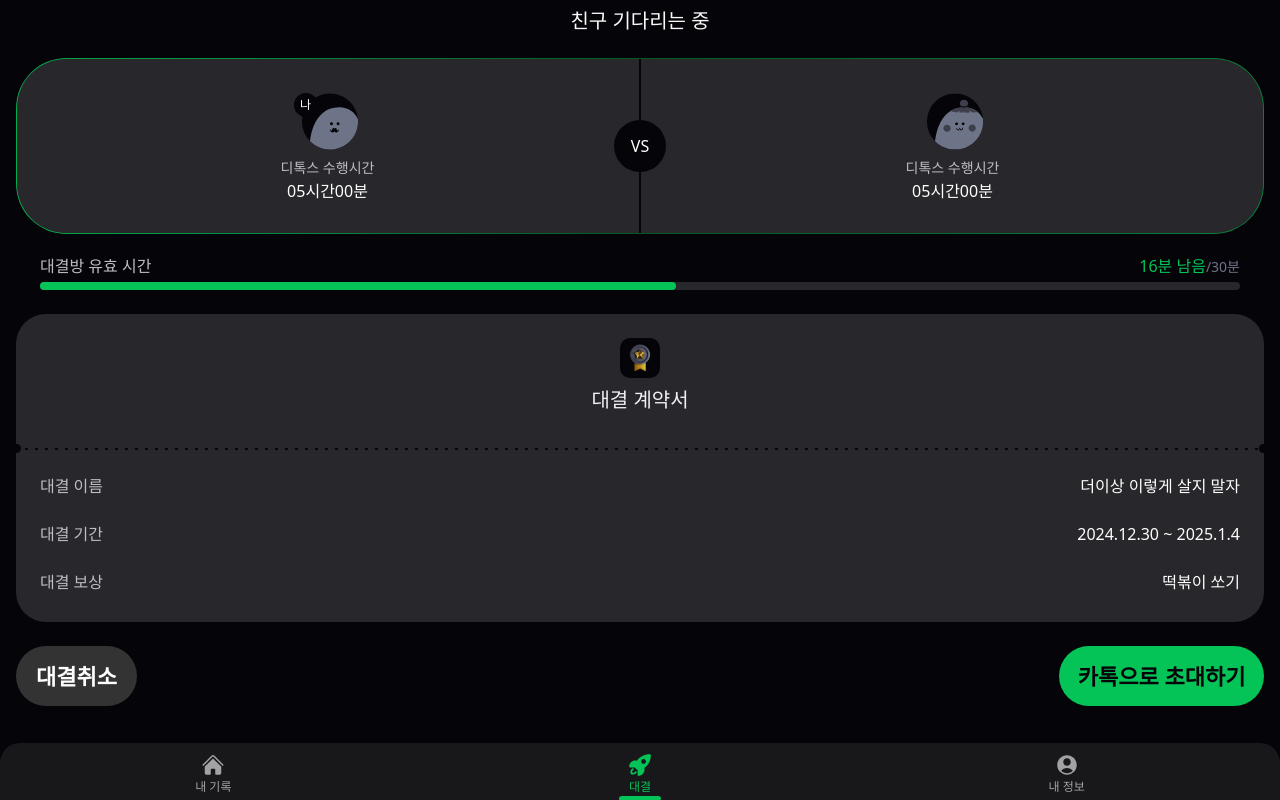
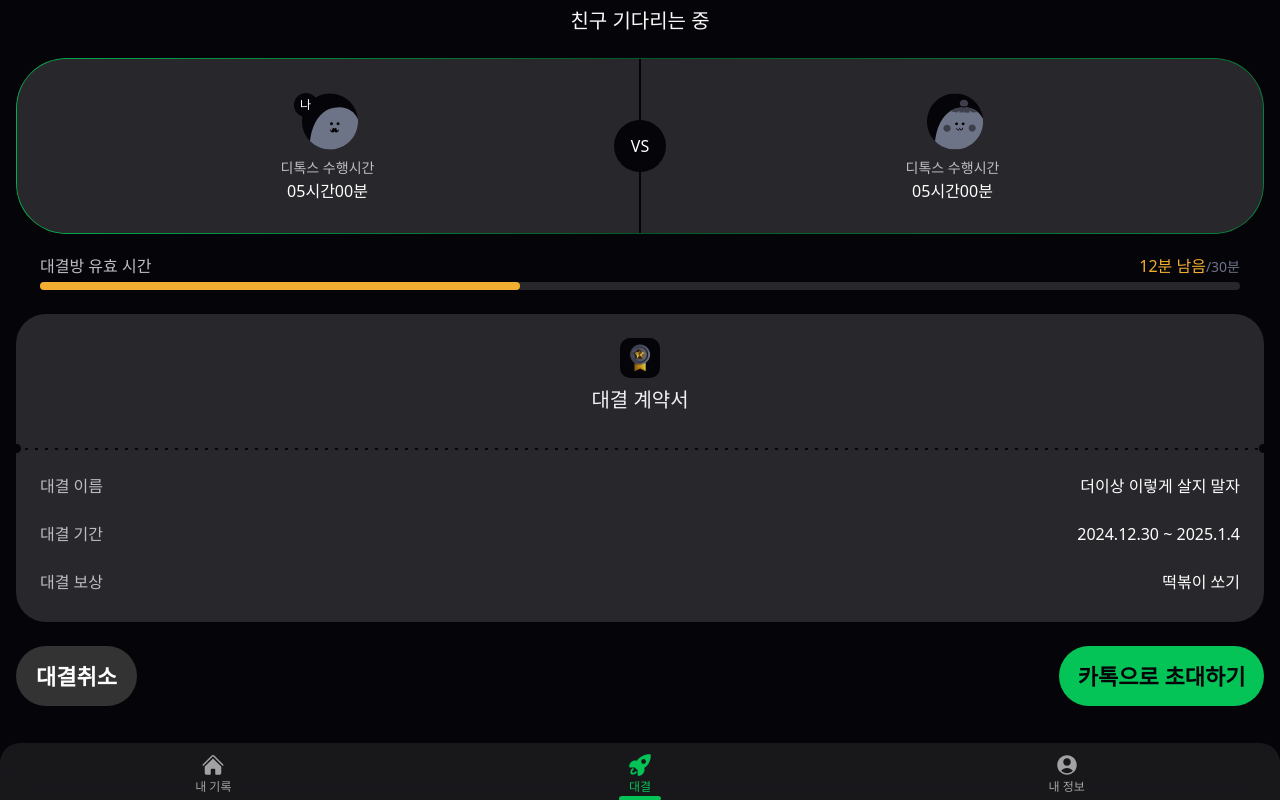
Before and after one commit to raon-code/apptitude-client, a React (Create React App) app: page /waitBattle in a window 1280 px wide. Built offline with nearby package versions, Linux system fonts and the light colour scheme.

Commit message:
[refactor] 프로그레스바 수정

```diff
--- a/src/pages/WaitBattle.jsx
+++ b/src/pages/WaitBattle.jsx
@@ -4,25 +4,14 @@ import Title from '@/components/Title';
 import VS from '@/components/VS';
 import { cls } from '@/libs/utils';
 import { useEffect, useState } from 'react';
-import styled from 'styled-components';
-
-const Line = styled.div`
-  background-image: linear-gradient(
-    to right,
-    #050409 33%,
-    rgba(255, 255, 255, 0) 0%
-  );
-  background-position: bottom;
-  background-size: 10px 2px;
-  background-repeat: repeat-x;
-  padding-bottom: 1.5px;
-  width: 100%;
-`;
 
 export default function WaitBattle() {
   const [isWorning, setIsWorning] = useState(false);
   const [progressWidth, setProgressWidth] = useState(0);
-  let time = 16;
+  const [time, setTime] = useState(30);
+  useEffect(() => {
+    setTime(12);
+  }, []);
   useEffect(() => {
     if (time < 15) {
       setIsWorning(true);
@@ -31,8 +20,6 @@ export default function WaitBattle() {
     }
 
     setProgressWidth(Math.floor((time / 30) * 100));
-    console.log(Math.floor((time / 30) * 100));
-    console.log((time / 30) * 100);
   }, [time]);
 
   return (
@@ -63,9 +50,10 @@ export default function WaitBattle() {
           <div className='w-full bg-[#28272B] rounded-[16px] h-[8px] mt-[8px]'>
             <div
               className={cls(
-                `h-[8px] rounded-[16px] w-[53%]`,
+                `h-[8px] rounded-[16px]`,
                 isWorning ? 'bg-[#F2AE30]' : 'bg-[#04C357]'
               )}
+              style={{ width: `${progressWidth}%` }}
             ></div>
           </div>
         </div>
```
